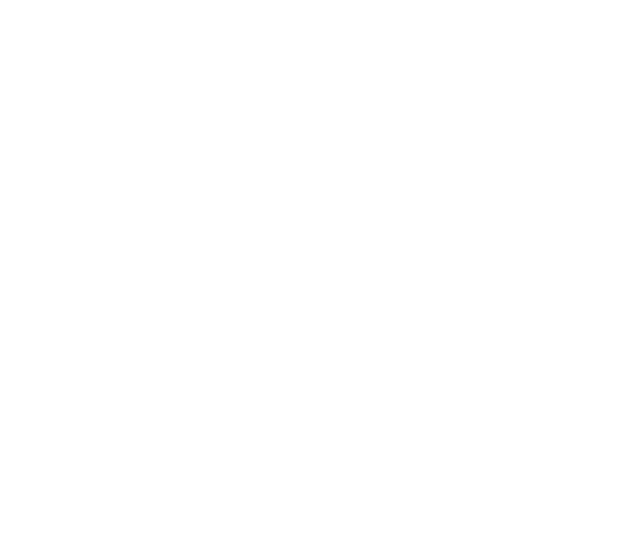
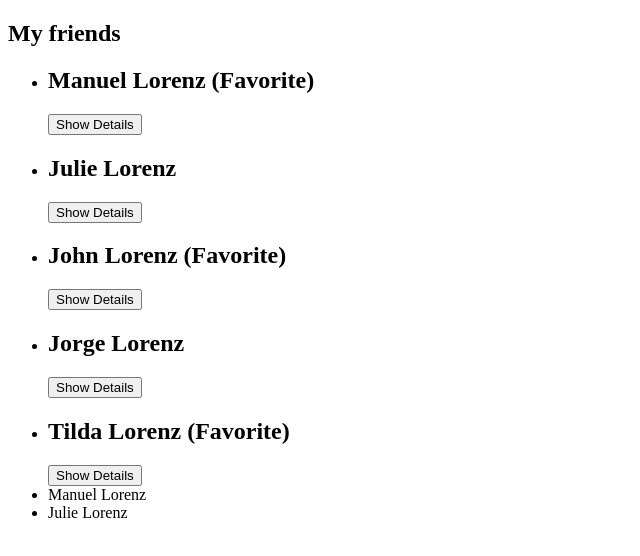
Before and after one commit to refayathaque/vue-first-app, a Vue app: page / in a window 1280 px wide. Shown: the top 556 px of the page, without its empty margins (0-640 px from the left). Built offline with nearby package versions, Linux system fonts and the light colour scheme.

Commit message:
Thu Oct 8 21:30

```diff
--- /dev/null
+++ b/src/App.vue
@@ -0,0 +1,35 @@
+<template>
+  <h2>My friends</h2>
+  <ul>
+    <friend-contact v-for="(friend, index) in friends" :key="index" :name="friend.name" :phone-number="friend.phoneNumber" :email-address="friend.emailAddress" :is-favorite="friend.isFavorite"></friend-contact>
+    <friend-contact name="John Lorenz" phone-number="2023415049" :is-favorite="1"></friend-contact>
+    <friend-contact name="Jorge Lorenz" phone-number="2023415044" email-address="jo.lorenz@gmail.com" :is-favorite="0"></friend-contact>
+    <friend-contact name="Tilda Lorenz" email-address="t.lorenz@gmail.com" :is-favorite="1"></friend-contact>
+    <li v-for="(friend, index) in friends" :key="index">{{ friend.name }}</li>
+  </ul>
+</template>
+
+<script>
+export default {
+  data() {
+    return {
+      friends: [
+        {
+          id: 'Manuel',
+          name: 'Manuel Lorenz',
+          phoneNumber: '2023415040',
+          emailAddress: 'm.lorenz@gmail.com',
+          isFavorite: 1
+        },
+        {
+          id: 'Julie',
+          name: 'Julie Lorenz',
+          phoneNumber: '2023415041 ',
+          emailAddress: 'j.lorenz@gmail.com',
+          isFavorite: 0
+        }
+      ]
+    }
+  }
+}
+</script>
--- /dev/null
+++ b/src/components/FriendContact.vue
@@ -0,0 +1,55 @@
+<template>
+  <li>
+    <h2>{{ name }} {{ isFavorite === 1 ? '(Favorite)' : '' }}</h2>
+    <button @click="toggleDetails">{{ detailsAreVisible ? 'Hide' : 'Show' }} Details</button>
+    <ul v-if="detailsAreVisible">
+      <li>Phone: {{ phoneNumber }}</li>
+      <li>Email: {{ emailAddress }}</li>
+    </ul>
+  </li>
+</template>
+
+<script>
+export default {
+  // props: [ 'name', 'phoneNumber', 'emailAddress' ],
+  props: {
+    name: String,
+    phoneNumber: {
+      type: String,
+      required: false,
+      default: () => {
+        return '1234567890'
+      }
+    },
+    emailAddress: {
+      type: String,
+      required: false,
+      default: 'helloWorld@gmail.com',
+    },
+    isFavorite: {
+      type: Number,
+      required: true,
+      validator: (value) => {
+        return value === 0 || value === 1
+      }
+    }
+  },
+  data() {
+    return {
+      detailsAreVisible: false,
+      friend: {
+        id: 'Manuel',
+        name: 'Manuel Lorenz',
+        phoneNumber: '2023415040',
+        emailAddress: 'm.lorenz@gmail.com'
+      }
+    }
+  },
+  methods: {
+    toggleDetails() {
+      console.log(this.name, this.phoneNumber, this.emailAddress)
+      this.detailsAreVisible = !this.detailsAreVisible
+    }
+  }
+}
+</script>
```
Also changed, not shown: src/main.js (+7 -1 lines).
